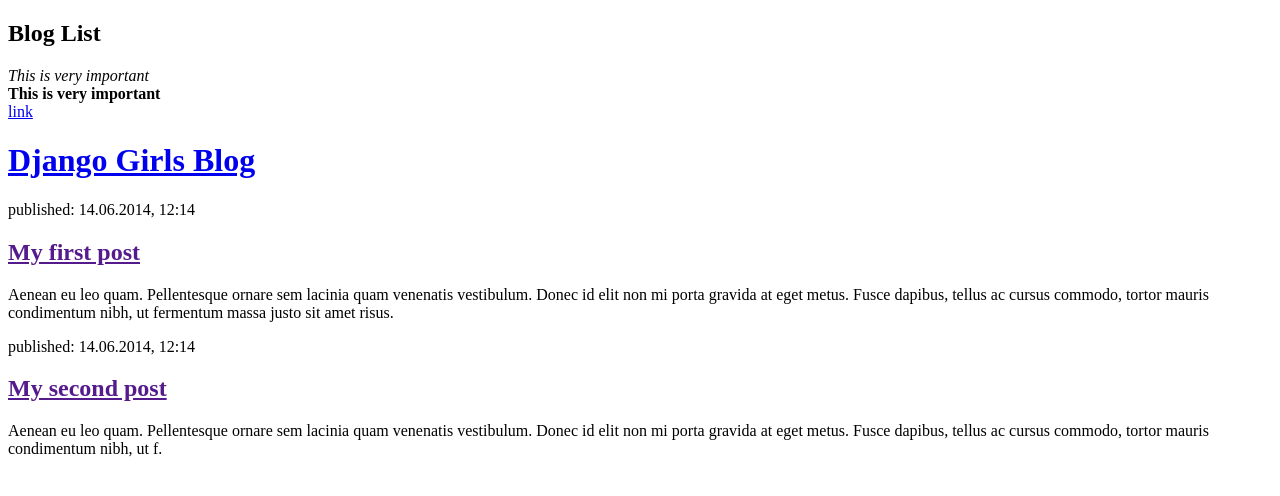
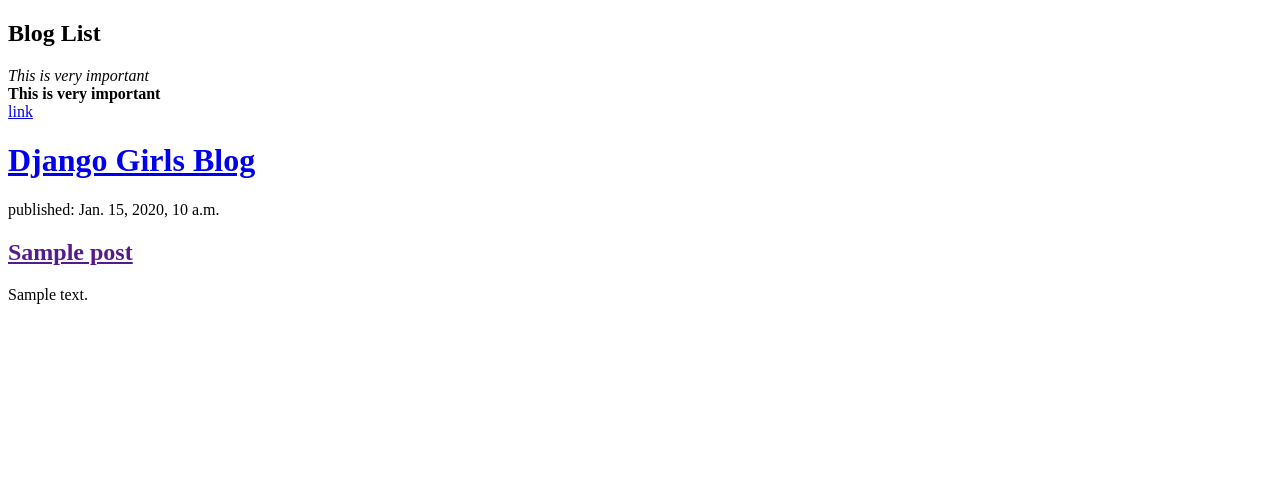
Before and after one commit to Bidhanrai/django-authentication, a Django app: page /blog/ in a window 1280 px wide. Shown: the top 496 px of the page. Run offline with Django 3.2, Linux system fonts and the light colour scheme; tables that the repository leaves empty hold one stand-in row (values such as "Sample post").

Commit message:
modified post_list.html to display posts from database

```diff
--- a/blog/templates/blog/post_list.html
+++ b/blog/templates/blog/post_list.html
@@ -10,19 +10,16 @@
     <strong>This is very important</strong>
     <br>
     <a href="https://djangogirls.org">link</a>
-         <div>
-            <h1><a href="/">Django Girls Blog</a></h1>
+
+    <div>
+        <h1><a href="/">Django Girls Blog</a></h1>
+    </div>
+
+    {% for post in posts %}
+        <div>
+            <p>published: {{post.published_date}}</p>
+            <h2><a href="">{{post.title}}</a></h2>
+            <p>{{post.text|linebreaksbr}}</p>
         </div>
-
-        <div>
-            <p>published: 14.06.2014, 12:14</p>
-            <h2><a href="">My first post</a></h2>
-            <p>Aenean eu leo quam. Pellentesque ornare sem lacinia quam venenatis vestibulum. Donec id elit non mi porta gravida at eget metus. Fusce dapibus, tellus ac cursus commodo, tortor mauris condimentum nibh, ut fermentum massa justo sit amet risus.</p>
-        </div>
-
-        <div>
-            <p>published: 14.06.2014, 12:14</p>
-            <h2><a href="">My second post</a></h2>
-            <p>Aenean eu leo quam. Pellentesque ornare sem lacinia quam venenatis vestibulum. Donec id elit non mi porta gravida at eget metus. Fusce dapibus, tellus ac cursus commodo, tortor mauris condimentum nibh, ut f.</p>
-        </div>
+    {% endfor %}
 {% endblock %}
--- a/blog/views.py
+++ b/blog/views.py
@@ -1,7 +1,10 @@
 from django.shortcuts import render
+from .models import Post
+from django.utils import timezone
 
 # Create your views here.
 
 
 def post_list(request):
-    return render(request, 'blog/post_list.html', {})
+    posts = Post.objects.filter(published_date__lte=timezone.now()).order_by('published_date')
+    return render(request, 'blog/post_list.html', {'posts': posts})
--- a/djangoAuthProject/settings.py
+++ b/djangoAuthProject/settings.py
@@ -27,7 +27,7 @@ SECRET_KEY = 'is0h#02lua9ch61tzs)u82ggvhr3)=0h-3l@799^&^bhor=2+j'
 # SECURITY WARNING: don't run with debug turned on in production!
 DEBUG = True
 
-ALLOWED_HOSTS = ['.pythonanywhere.com']
+ALLOWED_HOSTS = ['.pythonanywhere.com', '127.0.0.1']
 
 
 # Application definition
```
